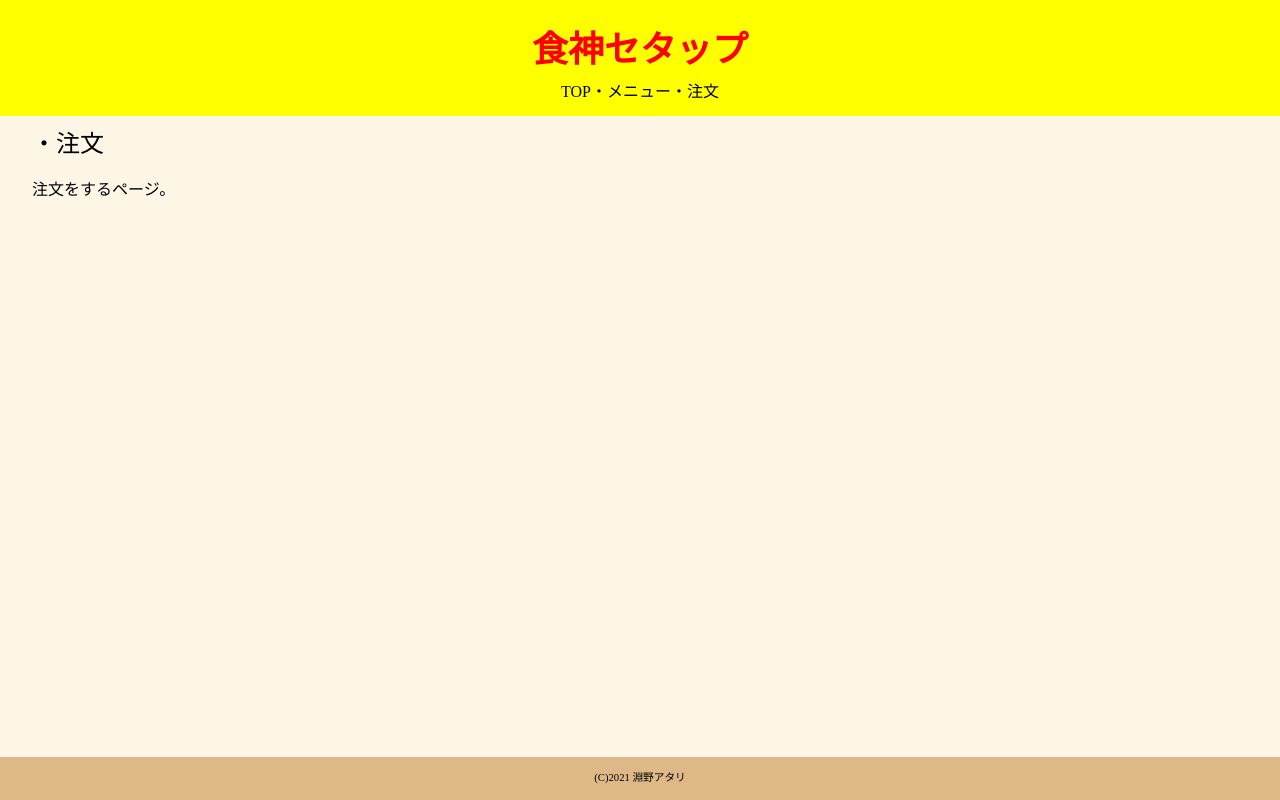
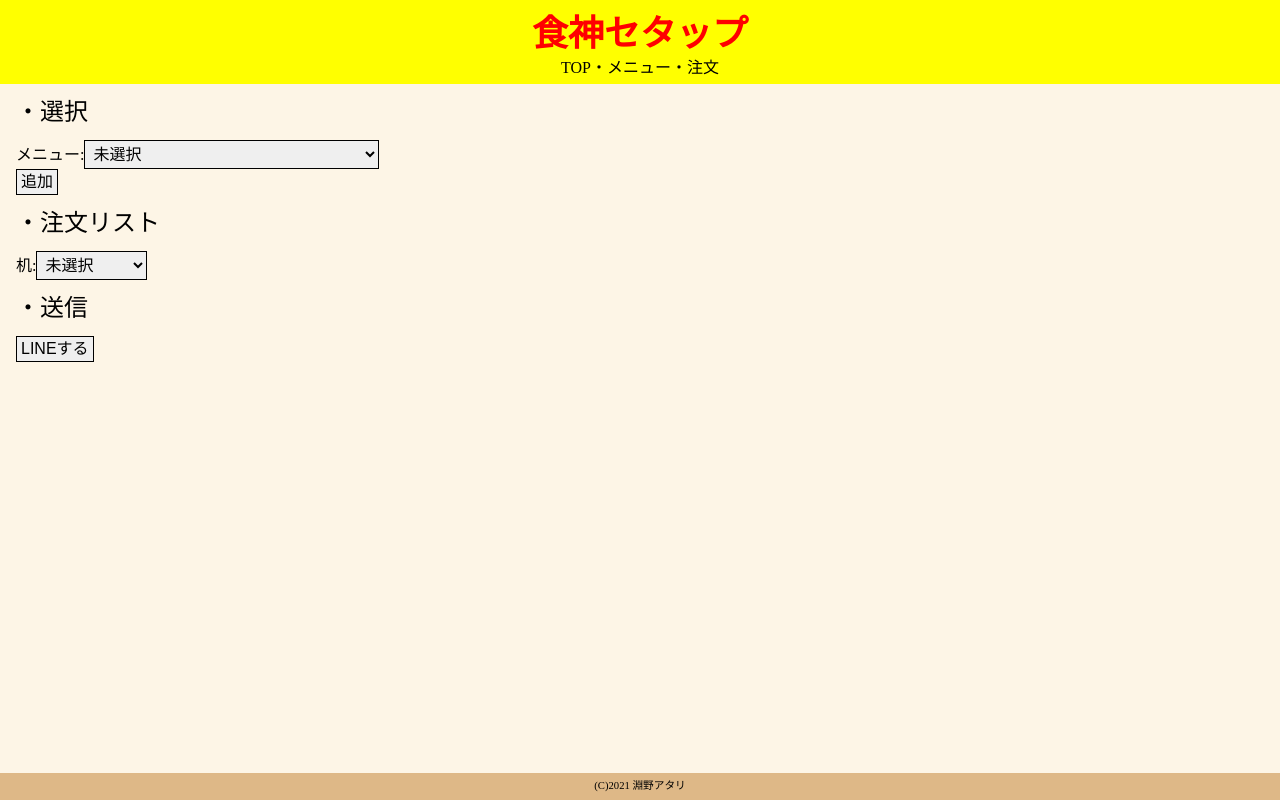
Before and after one commit to hutinoatari/shokujinSetApp, a Next.js app: page /order in a window 1280 px wide. Built offline with nearby package versions, Linux system fonts and the light colour scheme.

Commit message:
オーダーページのガワを作った

```diff
--- a/src/datas/menuData.tsx
+++ b/src/datas/menuData.tsx
@@ -38,6 +38,7 @@ const menuDatas: menuDataType[] = [
     },
 ];
 const dayMenuDatas: menuDataType[][] = [
+    [],
     [
         {
             name: "月11.豚肉と玉ねぎの生姜焼き",
@@ -162,7 +163,6 @@ const dayMenuDatas: menuDataType[][] = [
             orderName: "日曜14番",
         },
     ],
-    [],
 ];
 const weekMenuDatas: menuDataType[] = [
     {
--- a/src/pages/order.tsx
+++ b/src/pages/order.tsx
@@ -1,10 +1,81 @@
 import { FC } from "react";
+import { tableDataType, tableDatas } from "../datas/tableData";
+import {
+    menuDataType,
+    menuDatas,
+    dayMenuDatas,
+    weekMenuDatas,
+} from "../datas/menuData";
 
 const Order: FC<{}> = () => {
     return (
         <>
-            <h2>注文</h2>
-            <p>注文をするページ。</p>
+            <h2>選択</h2>
+            <div>
+                <label>
+                    メニュー:
+                    <select>
+                        <option value="">未選択</option>
+                        <optgroup label="定食">
+                            {menuDatas.map(
+                                (menuData: menuDataType, i: number) => (
+                                    <option
+                                        key={`menu-${i}`}
+                                        value={menuData.orderName}
+                                    >
+                                        {menuData.name}
+                                    </option>
+                                )
+                            )}
+                        </optgroup>
+                        <optgroup label="曜替わり定食">
+                            {dayMenuDatas[new Date().getDay()].map(
+                                (menuData: menuDataType, i: number) => (
+                                    <option
+                                        key={`dayMenu-${i}`}
+                                        value={menuData.orderName}
+                                    >
+                                        {menuData.name}
+                                    </option>
+                                )
+                            )}
+                        </optgroup>
+                        <optgroup label="週替わり定食">
+                            {weekMenuDatas.map(
+                                (menuData: menuDataType, i: number) => (
+                                    <option
+                                        key={`weekMenu-${i}`}
+                                        value={menuData.orderName}
+                                    >
+                                        {menuData.name}
+                                    </option>
+                                )
+                            )}
+                        </optgroup>
+                    </select>
+                </label>
+            </div>
+
+            <div>
+                <button>追加</button>
+            </div>
+
+            <h2>注文リスト</h2>
+            <label>
+                机:
+                <select>
+                    <option value="">未選択</option>
+                    {tableDatas.map((tableData: tableDataType, i: number) => (
+                        <option key={`table-${i}`} value={tableData.orderName}>
+                            {tableData.name}
+                        </option>
+                    ))}
+                </select>
+            </label>
+            <ol></ol>
+
+            <h2>送信</h2>
+            <button>LINEする</button>
         </>
     );
 };
--- a/src/styles/App.scss
+++ b/src/styles/App.scss
@@ -6,11 +6,11 @@ $font-l: $font-bit * $font-ratio;
 $font-xl: $font-bit * $font-ratio * $font-ratio;
 
 $space-bit: $font-bit / 2;
-$space-xs: $font-bit;
-$space-s: $font-bit * 2;
-$space-m: $font-bit * 3;
-$space-l: $font-bit * 5;
-$space-xl: $font-bit * 8;
+$space-xs: $space-bit;
+$space-s: $space-bit * 2;
+$space-m: $space-bit * 3;
+$space-l: $space-bit * 5;
+$space-xl: $space-bit * 8;
 
 body {
     background: oldlace;
@@ -42,7 +42,7 @@ main {
     padding: 0 $space-s;
     & > h2 {
         font-size: $font-l;
-        margin: $space-xs 0;
+        margin: $space-s 0;
         &:before {
             content: "・";
         }
@@ -62,3 +62,10 @@ footer {
         font-size: $font-s;
     }
 }
+
+select,
+input,
+button {
+    border: solid black 1px;
+    padding: $space-xs/2;
+}
```
